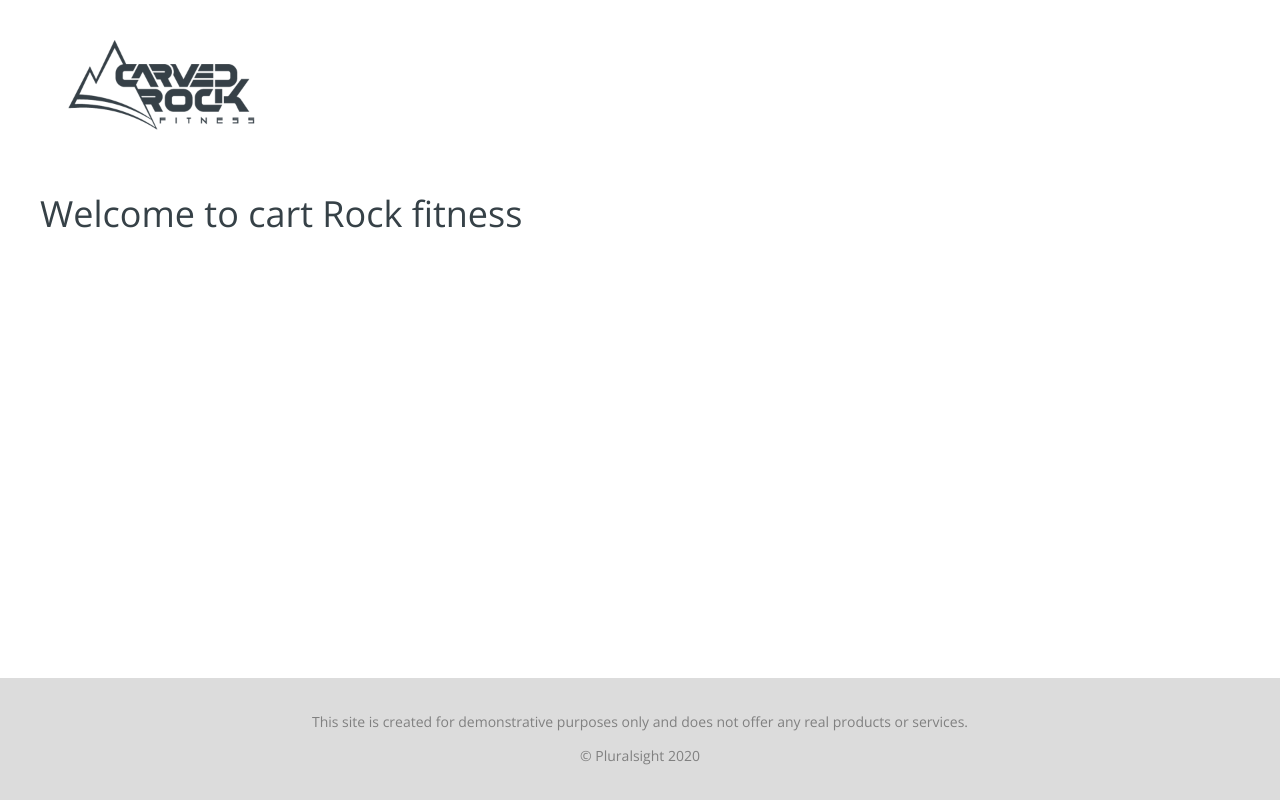
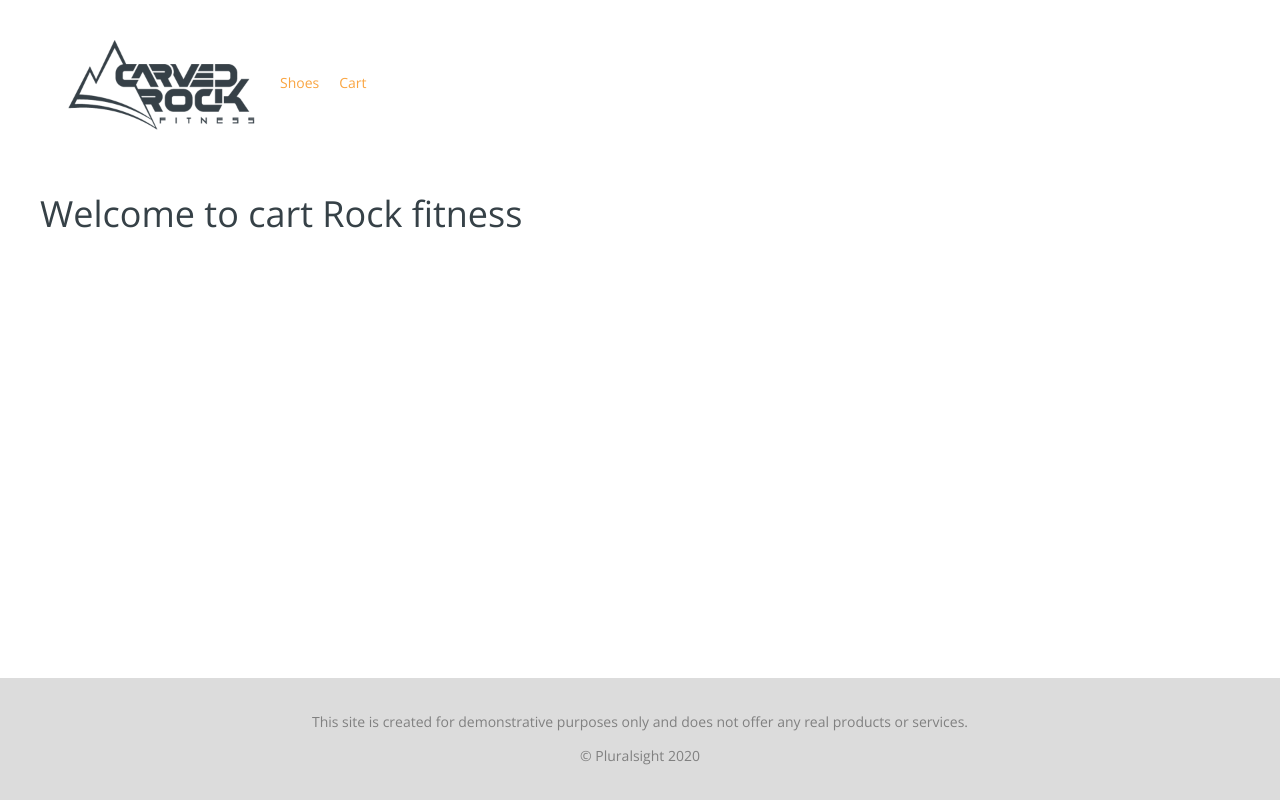
Before and after one commit to EIBelous/before, a React (Create React App) app: page / in a window 1280 px wide. Built offline with nearby package versions, Linux system fonts and the light colour scheme; no server answers.

Commit message:
implementing client side nav

```diff
--- a/src/App.jsx
+++ b/src/App.jsx
@@ -20,7 +20,7 @@ export default function App() {
           <Routes>
           <Route path="/" element={<h1>Welcome to cart Rock fitness</h1>}/>
           <Route path="/:category" element={<Products />}/>
-          <Route path="/" element={<Detail />}/>
+          <Route path="/:category/:id" element={<Detail />}/>
           <Route path="/cart" element={<Cart />}/>
           </Routes>
 
--- a/src/Header.jsx
+++ b/src/Header.jsx
@@ -1,4 +1,10 @@
 import React from "react";
+import {Link, NavLink} from "react-router-dom"
+
+
+const activeStyle={
+  color: "purple",
+};
 
 export default function Header() {
   return (
@@ -6,8 +12,16 @@ export default function Header() {
       <nav>
         <ul>
           <li>
+            <Link to="/">
             <img alt="Carved Rock Fitness" src="/images/logo.png" />
+            </Link>
           </li>
+          <li>
+            <NavLink activeStyle={activeStyle} to="/shoes">Shoes</NavLink>
+          </li>
+          <li>
+            <NavLink activeStyle={activeStyle} to="/cart">Cart</NavLink>
+            </li>
         </ul>
       </nav>
     </header>
--- /dev/null
+++ b/src/PageNotFound.jsx
@@ -0,0 +1,5 @@
+import React from "react";
+
+export default function PageNotFound(){
+    return<h1>Page not found</h1>
+}
--- a/src/Products.jsx
+++ b/src/Products.jsx
@@ -2,6 +2,8 @@ import React, { useState } from "react";
 import Spinner from "./Spinner";
 import useFetch from "./services/useFetch";
 import { useParams } from "react-router-dom"
+import PageNotFound from "./PageNotFound";
+import {Link} from "react-router-dom"
 
 export default function Products() {
   const [size, setSize] = useState("");
@@ -16,11 +18,11 @@ export default function Products() {
   function renderProduct(p) {
     return (
       <div key={p.id} className="product">
-        <a href="/">
+        <Link to={`/${category}/${p.id}`}>
           <img src={`/images/${p.image}`} alt={p.name} />
           <h3>{p.name}</h3>
           <p>${p.price}</p>
-        </a>
+        </Link>
       </div>
     );
   }
@@ -31,6 +33,7 @@ export default function Products() {
 
   if (error) throw error;
   if (loading) return <Spinner />;
+  if (products.length == 0) return <PageNotFound />
 
   return (
     <>
```
